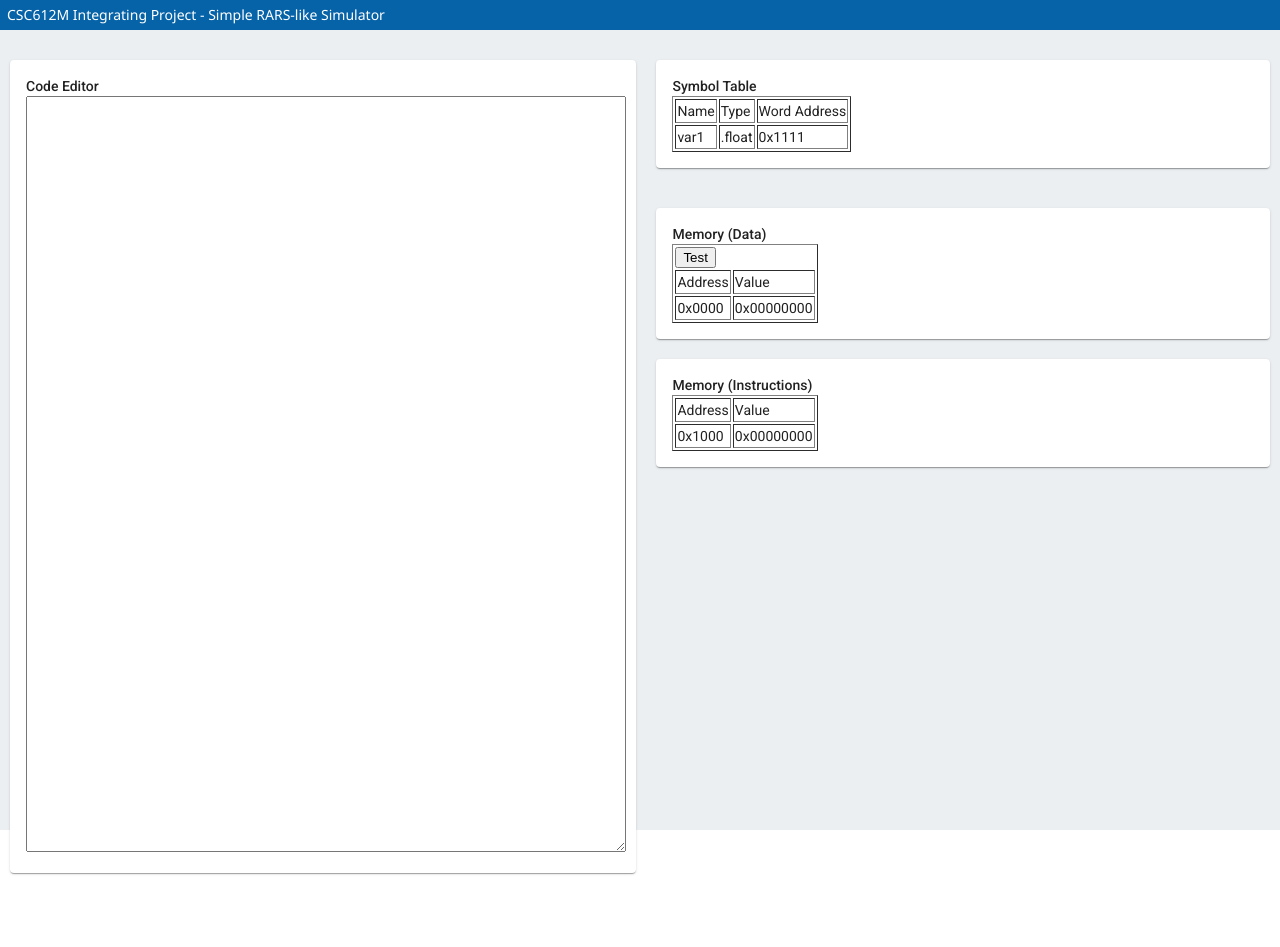
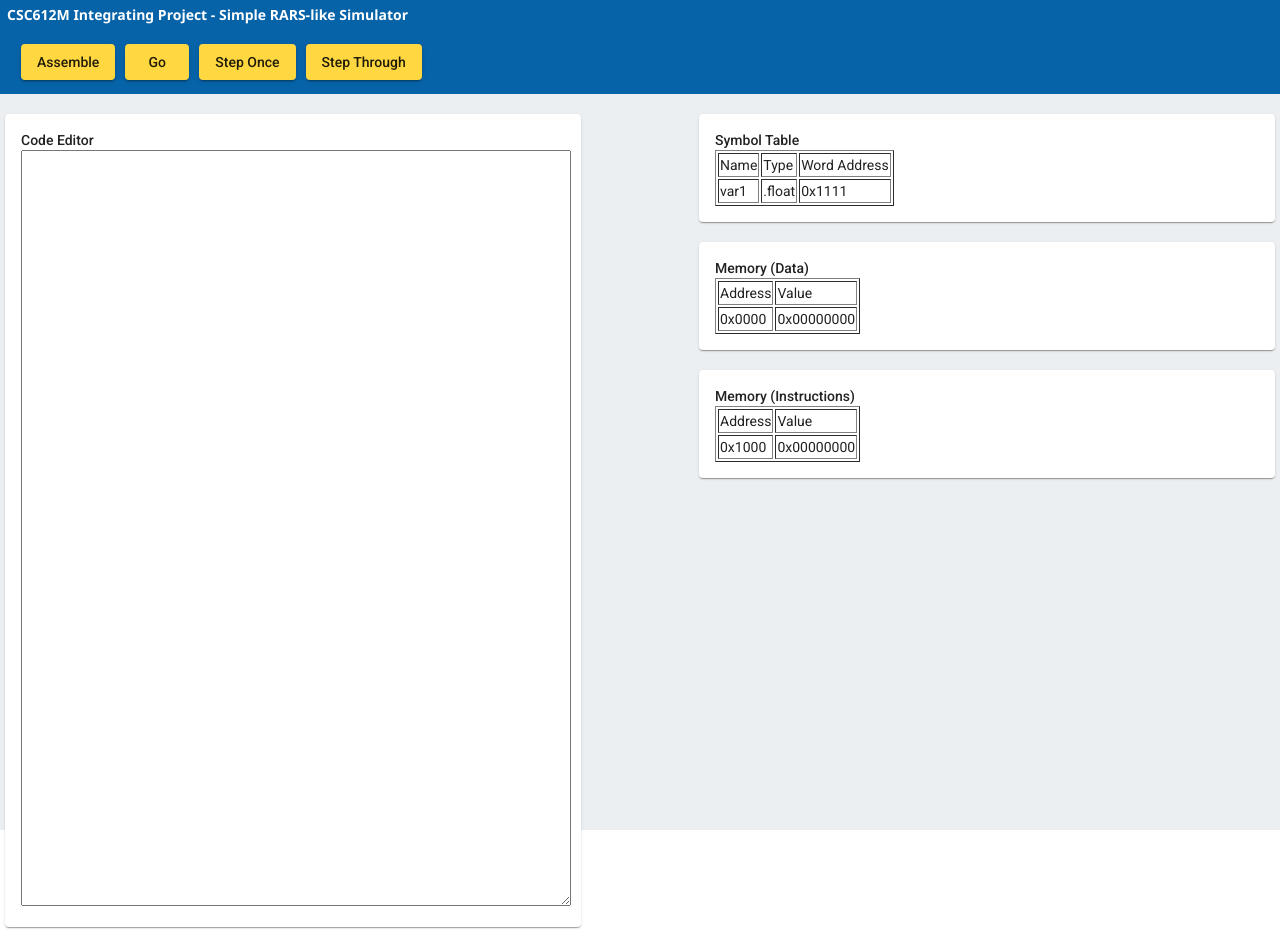
Before and after one commit to gian-te/riscv-simulator, an Angular app in the folder riscv-simulator/: page /ide in a window 1280 px wide. Before the commit the page ends 903 px from the top, so only its background shows below. Built offline with nearby package versions, Linux system fonts and the light colour scheme.

Commit message:
added menu bar

```diff
--- a/riscv-simulator/src/app/app.component.html
+++ b/riscv-simulator/src/app/app.component.html
@@ -1,7 +1,7 @@
 <div style="height: 100%; width: auto;">
     <div style="display: block; background-color: #0763a8; padding: 5px">
         <div style="margin-left: 2px; margin-right: 2px; display: inline;">
-            <span style="color:white"> CSC612M Integrating Project - Simple RARS-like Simulator</span>
+            <span style="color:white"> <b>CSC612M Integrating Project - Simple RARS-like Simulator</b></span>
             <!-- <button (click)="menuClicked($event, 'assemble')" > Assemble</button>
             <mat-menu #aboveMenu="matMenu" yPosition="above">
             <button mat-menu-item>Item 1</button>
--- a/riscv-simulator/src/app/feature/ide/ide.component.html
+++ b/riscv-simulator/src/app/feature/ide/ide.component.html
@@ -3,10 +3,13 @@
 </div> -->
 <div class="container" style="height:  100%; display: block;">
     <div>
-        <div style="display: inline-block; width: 50.5%; min-width: 20.5%; float: left;">
+        <div style="display: block;" >
+            <app-menu-actions></app-menu-actions>
+        </div>
+        <div style="display: inline-block; width: 45%; min-width: 20.5%; float: left; margin: 0px 5px;">
             <app-text-editor  style="margin:16px"></app-text-editor>
         </div>
-        <div  style="display: inline-block; width: 49.5%; min-width: 15%; float: right;">
+        <div  style="display: inline-block; width: 45%; min-width: 15%; float: right; margin: 0px 5px;">
             <app-symbol-table style="margin:16px"></app-symbol-table>
             <app-memory-table style="margin:16px"></app-memory-table>
         </div>
--- a/riscv-simulator/src/app/feature/ide/ide.module.ts
+++ b/riscv-simulator/src/app/feature/ide/ide.module.ts
@@ -6,6 +6,8 @@ import { FormsModule } from '@angular/forms'
 import { MatMenuModule } from '@angular/material/menu';
 import { MatGridListModule } from '@angular/material/grid-list';
 import { MatCardModule } from '@angular/material/card'
+import { MatToolbarModule } from '@angular/material/toolbar'
+import { MatButtonModule } from '@angular/material/button';
 
 import { IdeComponent } from './ide.component';
 import { IdeRoutingModule, routedComponents } from './ide.routing.module';
@@ -31,7 +33,7 @@ export const routes: Routes = [
     IdeRoutingModule,
     // add as needed depending on what we want to plug in to our UI
     FormsModule, // angular forms modules
-    MatMenuModule, MatGridListModule, MatCardModule, // angular material modules
+    MatMenuModule, MatGridListModule, MatCardModule, MatToolbarModule, MatButtonModule// angular material modules
   ],
   exports:
     [
--- a/riscv-simulator/src/app/feature/ide/ide.routing.module.ts
+++ b/riscv-simulator/src/app/feature/ide/ide.routing.module.ts
@@ -5,6 +5,7 @@ import { IdeComponent } from './ide.component';
 import { TextEditorComponent } from './text-editor/text-editor.component';
 import { SymbolTableComponent } from './symbol-table/symbol-table.component';
 import { MemoryTableComponent } from './memory-table/memory-table.component';
+import { MenuActionsComponent } from './menu-actions/menu-actions.component';
 
 
 
@@ -22,5 +23,6 @@ export const routes: Routes = [
 export class IdeRoutingModule { }
 
 export const routedComponents = [
-  IdeComponent, TextEditorComponent, SymbolTableComponent, MemoryTableComponent
+  // [GT] these are the components that get packaged in the feature module
+  IdeComponent, TextEditorComponent, SymbolTableComponent, MemoryTableComponent, MenuActionsComponent
 ];
--- a/riscv-simulator/src/app/feature/ide/memory-table/memory-table.component.html
+++ b/riscv-simulator/src/app/feature/ide/memory-table/memory-table.component.html
@@ -1,8 +1,8 @@
-<div style="height: 100%; margin: 10px;">
+<div style="height: 100%; ">
   <mat-card class="card card-top">
     <mat-card-header>Memory (Data)</mat-card-header>
     <table border="1px solid">
-      <button (click)="menuClicked($event, 'assemble')" > Test </button>
+      <!-- <button (click)="menuClicked($event, 'assemble')" > Test </button> -->
       <tr>
         <td> <span> Address</span></td>
         <td> <span> Value</span></td>
--- a/riscv-simulator/src/app/feature/ide/memory-table/memory-table.component.ts
+++ b/riscv-simulator/src/app/feature/ide/memory-table/memory-table.component.ts
@@ -35,12 +35,6 @@ export class MemoryTableComponent implements OnInit {
 
   }
 
-  menuClicked(e, menu: string) {
-    console.log(e);
-    console.log(menu);
-    this.ideService.assembling(true);
-  }
-
   ngOnInit() { }
 
   ngAfterViewInit() {
--- /dev/null
+++ b/riscv-simulator/src/app/feature/ide/menu-actions/menu-actions.component.html
@@ -0,0 +1,6 @@
+<mat-toolbar style="background-color: #0763a8;">
+    <button style="margin: 5px;" mat-raised-button color="accent" (click)="menuClicked($event, 'assemble')">Assemble</button>
+    <button style="margin: 5px;" mat-raised-button color="accent">Go</button>
+    <button style="margin: 5px;" mat-raised-button color="accent">Step Once</button>
+    <button style="margin: 5px;" mat-raised-button color="accent">Step Through</button>
+</mat-toolbar>
--- /dev/null
+++ b/riscv-simulator/src/app/feature/ide/menu-actions/menu-actions.component.ts
@@ -0,0 +1,27 @@
+
+import { Component, OnInit } from '@angular/core';
+import { distinctUntilChanged, filter, map } from 'rxjs/operators';
+import { IdeService } from '../ide.service';
+
+
+@Component({
+  selector: 'app-menu-actions',
+  templateUrl: './menu-actions.component.html',
+  styleUrls: ['./menu-actions.component.css']
+})
+
+export class MenuActionsComponent implements OnInit {
+
+  constructor(private ideService: IdeService)
+  {
+
+  }
+
+  menuClicked(e, menu: string) {
+    console.log(e);
+    console.log(menu);
+    this.ideService.assembling(true);
+  }
+
+  ngOnInit(){}
+}
--- a/riscv-simulator/src/app/feature/ide/symbol-table/symbol-table.component.html
+++ b/riscv-simulator/src/app/feature/ide/symbol-table/symbol-table.component.html
@@ -1,4 +1,4 @@
-<div style="height: 100%; margin: 10px;">
+<div style="height: 100%; ">
 <mat-card class="card card-top">
   <mat-card-header>Symbol Table</mat-card-header>
   <table border="1px solid">
--- a/riscv-simulator/src/app/feature/ide/text-editor/text-editor.component.html
+++ b/riscv-simulator/src/app/feature/ide/text-editor/text-editor.component.html
@@ -1,4 +1,4 @@
-<div style="height: 100%; margin: 10px;">
+<div style="height: 100%; ">
     <mat-card>
         <mat-card-header>Code Editor</mat-card-header>
         <textarea [(ngModel)]="code" style=" width:100%;" name="" id="" cols="100" rows="50"></textarea>
```
Also changed, not shown: riscv-simulator/src/app/feature/ide/menu-actions/menu-actions.component.css (added).
